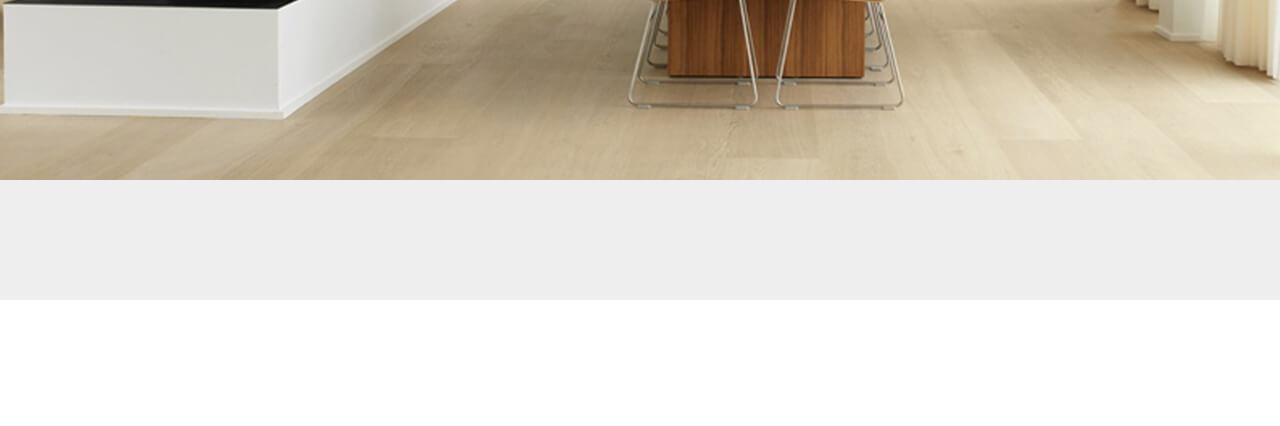
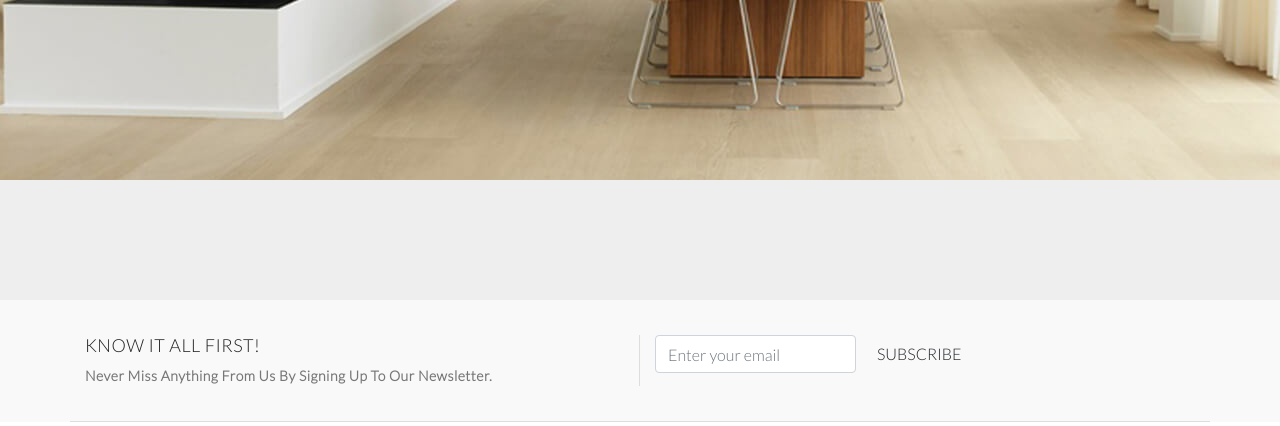
Before and after one commit to shahrukh-1385/CalmWalk, a plain HTML site: page index.html in a window 1280 px wide. Shown: the part 2159-2585 px from the top of the page. Drawn offline with nearby package versions, Linux system fonts and the light colour scheme; a web font is replaced by a local one.

Commit message:
Update index.html
we reached the footer section and the fact that the footer consists of two section the first section the first section has ended

```diff
--- a/index.html
+++ b/index.html
@@ -107,7 +107,7 @@
 <section style=" background-color: #eee; padding-bottom: 60px;">
     <div class="section-slider">
         <div class="container">
-            <div class="row row-card">
+            <div class="row row-card hidden-xs d-md-flex">
                 <div class="col col-sm-12 col-md-6 col-lg-3 card-items">
                     <div class="border-card" style="background: url(./img/section-slider-1.jpg);"></div>
                     <div class="star-card">
@@ -166,7 +166,24 @@
         </div>
     </div>
 </section>
-
+<section style="background-color: #f9f9f9;">
+    <div class="container">
+        <div class="row" style="border-bottom: 1px solid #ddd; padding: 35px 0px; font-weight: 700; letter-spacing: .03em;">
+            <div class="col col-sm-none col-md-6" style="border-right: 1px solid #ddd; letter-spacing: .03em;">
+                <h4 style="font-size: 18px; color: #222;">KNOW IT ALL FIRST!</h4>
+                <div style="font-size: 14px; color: #777;">Never Miss Anything From Us By Signing Up To Our Newsletter.</div>
+            </div>
+            <div class="col col-sm-12 col-md-6 ">
+                        <form class="form-inline my-2 my-lg-0 floatfix">
+                            <input class="form-control mr-sm-2" type="text" placeholder="Enter your email">
+                            <button class="btn btn-outlinefa-border-info my-2 my-sm-0" type="submit">SUBSCRIBE</button>
+                        </form>
+                    </div>
+                </nav>
+            </div>
+        </div>
+    </div>
+</section>
 
 
 
```
